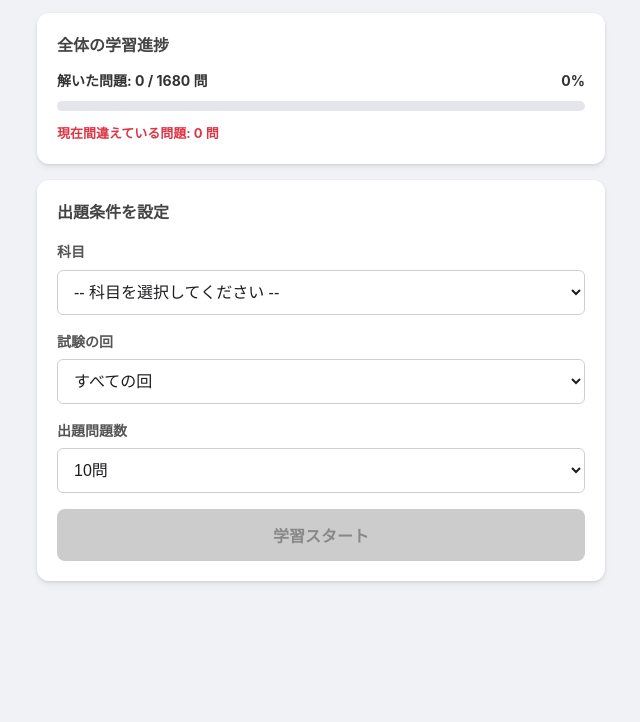
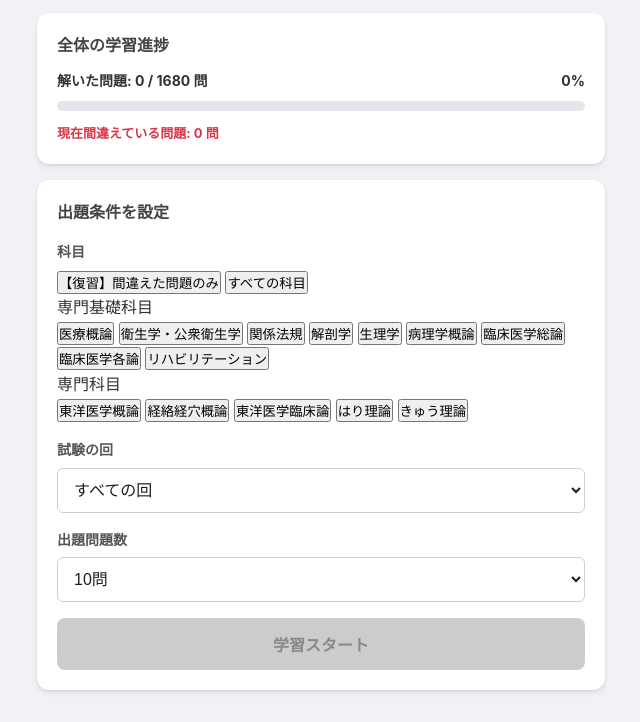
Before and after one commit to shushimi/Past-Exam-Questions-for-the-Acupuncture-and-Moxibustion-National-Examination, a plain HTML site: page index.html in a window 1280 px wide. Shown: the part 108-830 px from the top of the page, without its empty margins (319-959 px from the left). Before the commit the page ends 800 px from the top, so only its background shows below. Drawn offline with Linux system fonts and the light colour scheme.

Commit message:
Update index.html

```diff
--- a/index.html
+++ b/index.html
@@ -9,9 +9,7 @@
 <body>
   <div id="app-container">
 
-    <!-- ==========================================
-         1. メニュー画面（条件選択）
-         ========================================== -->
+    <!-- 1. メニュー画面 -->
     <section id="menu-screen" class="active">
       <header class="main-header">
         <h1>国試過去問演習</h1>
@@ -37,47 +35,42 @@
       <div class="card form-card">
         <h3>出題条件を設定</h3>
 
-        <!-- ① 科目選択 -->
+        <!-- ① 科目選択（ボタン式） -->
         <div class="form-group">
-          <label for="select-subject">科目</label>
-          <select id="select-subject">
-            <option value="">-- 科目を選択してください --</option>
+          <label>科目</label>
+          <div id="subject-buttons" class="button-group">
+            <button type="button" class="toggle-btn" data-value="incorrect">【復習】間違えた問題のみ</button>
+            <button type="button" class="toggle-btn" data-value="all_subjects">すべての科目</button>
 
-            <optgroup label="復習機能">
-              <option value="incorrect">【復習】間違えた問題のみから出題</option>
-            </optgroup>
+            <div class="group-label">専門基礎科目</div>
+            <button type="button" class="toggle-btn" data-value="introduction">医療概論</button>
+            <button type="button" class="toggle-btn" data-value="hygiene">衛生学・公衆衛生学</button>
+            <button type="button" class="toggle-btn" data-value="laws">関係法規</button>
+            <button type="button" class="toggle-btn" data-value="anatomy">解剖学</button>
+            <button type="button" class="toggle-btn" data-value="physiology">生理学</button>
+            <button type="button" class="toggle-btn" data-value="pathology">病理学概論</button>
+            <button type="button" class="toggle-btn" data-value="clinical_general">臨床医学総論</button>
+            <button type="button" class="toggle-btn" data-value="clinical_special">臨床医学各論</button>
+            <button type="button" class="toggle-btn" data-value="rehab">リハビリテーション</button>
 
-            <optgroup label="専門基礎科目（9種）">
-              <option value="introduction">医療概論</option>
-              <option value="hygiene">衛生学・公衆衛生学</option>
-              <option value="laws">関係法規</option>
-              <option value="anatomy">解剖学</option>
-              <option value="physiology">生理学</option>
-              <option value="pathology">病理学概論</option>
-              <option value="clinical_general">臨床医学総論</option>
-              <option value="clinical_special">臨床医学各論</option>
-              <option value="rehab">リハビリテーション医学</option>
-            </optgroup>
-
-            <optgroup label="専門科目（5種）">
-              <option value="oriental_intro">東洋医学概論</option>
-              <option value="meridian">経絡経穴概論</option>
-              <option value="oriental_clinical">東洋医学臨床論</option>
-              <option value="acupuncture">はり理論</option>
-              <option value="moxibustion">きゅう理論</option>
-            </optgroup>
-          </select>
+            <div class="group-label">専門科目</div>
+            <button type="button" class="toggle-btn" data-value="oriental_intro">東洋医学概論</button>
+            <button type="button" class="toggle-btn" data-value="meridian">経絡経穴概論</button>
+            <button type="button" class="toggle-btn" data-value="oriental_clinical">東洋医学臨床論</button>
+            <button type="button" class="toggle-btn" data-value="acupuncture">はり理論</button>
+            <button type="button" class="toggle-btn" data-value="moxibustion">きゅう理論</button>
+          </div>
         </div>
 
-        <!-- ② 大項目（カテゴリ）選択 ※選択した科目に応じてJSで選択肢を動的に変化させます -->
+        <!-- ② 大項目選択（ボタン式：JSで動的生成） -->
         <div class="form-group" id="category-wrapper" style="display: none;">
-          <label for="select-category">大項目（カテゴリ）</label>
-          <select id="select-category">
-            <option value="all">すべてのカテゴリ</option>
-          </select>
+          <label>大項目（カテゴリ）</label>
+          <div id="category-buttons" class="button-group">
+            <!-- JavaScriptでここにボタンが追加されます -->
+          </div>
         </div>
 
-        <!-- ③ 試験の回数選択（第23回〜第32回） -->
+        <!-- ③ 試験の回数と問題数はセレクトボックスのまま（数が多いため） -->
         <div class="form-group">
           <label for="select-round">試験の回</label>
           <select id="select-round">
@@ -95,14 +88,13 @@
           </select>
         </div>
 
-        <!-- ④ 出題問題数の選択 -->
         <div class="form-group">
           <label for="select-count">出題問題数</label>
           <select id="select-count">
             <option value="10">10問</option>
             <option value="20">20問</option>
             <option value="50">50問</option>
-            <option value="all">すべての問題</option>
+            <option value="all">条件にあう全問</option>
           </select>
         </div>
 
@@ -110,9 +102,7 @@
       </div>
     </section>
 
-    <!-- ==========================================
-         2. 問題解答画面
-         ========================================== -->
+    <!-- 2. 問題解答画面 -->
     <section id="quiz-screen" style="display: none;">
       <div class="quiz-header">
         <span id="quiz-progress-text">1 / 10 問目</span>
@@ -120,61 +110,43 @@
       </div>
 
       <div class="card quiz-card">
-        <!-- 問題の属性タグ（大項目や試験回などの情報） -->
         <div class="tag-container">
-          <span id="quiz-tag-subject" class="tag tag-blue">解剖学</span>
-          <span id="quiz-tag-category" class="tag tag-gray">骨格系</span>
-          <span id="quiz-tag-round" class="tag tag-gray">第23回 問9</span>
+          <span id="quiz-tag-subject" class="tag tag-blue">科目名</span>
+          <span id="quiz-tag-category" class="tag tag-gray">カテゴリ名</span>
+          <span id="quiz-tag-round" class="tag tag-gray">回数</span>
         </div>
+        <div id="quiz-question" class="question-text">問題文</div>
+        <div id="quiz-options" class="options-container"></div>
 
-        <!-- 問題文 -->
-        <div id="quiz-question" class="question-text">
-          ここに問題文が動的に表示されます。
-        </div>
-
-        <!-- 選択肢ボタンエリア -->
-        <div id="quiz-options" class="options-container">
-          <!-- JSで4つの選択肢ボタンをここに生成します -->
-        </div>
-
-        <!-- 解答後の解説表示エリア（初期状態は非表示） -->
         <div id="quiz-feedback" style="display: none;">
           <hr class="divider">
-          <div id="feedback-status" class="feedback-correct">
-            <!-- 正解・不正解のテキスト -->
-          </div>
+          <div id="feedback-status" class="feedback-correct"></div>
           <div class="explanation-box">
             <h4>【解説】</h4>
-            <p id="quiz-explanation">ここに問題の解説が動的に表示されます。</p>
+            <p id="quiz-explanation"></p>
           </div>
           <button id="btn-next" class="btn btn-primary">次の問題へ</button>
         </div>
       </div>
     </section>
 
-    <!-- ==========================================
-         3. 結果表示画面
-         ========================================== -->
+    <!-- 3. 結果表示画面 -->
     <section id="result-screen" style="display: none;">
       <header class="main-header">
         <h1>演習終了</h1>
       </header>
-
       <div class="card result-card">
         <h2>今回の結果</h2>
         <div class="result-score-box">
           <span id="result-score">0 / 0</span>
           <p class="score-label">正解数</p>
         </div>
-        <p id="result-message" class="result-message">お疲れ様でした！</p>
+        <p id="result-message" class="result-message"></p>
       </div>
-
       <button id="btn-to-menu" class="btn btn-primary">メニューに戻る</button>
     </section>
 
   </div>
-
-  <!-- JavaScriptファイルの読み込み -->
   <script src="app.js"></script>
 </body>
 </html>
```
